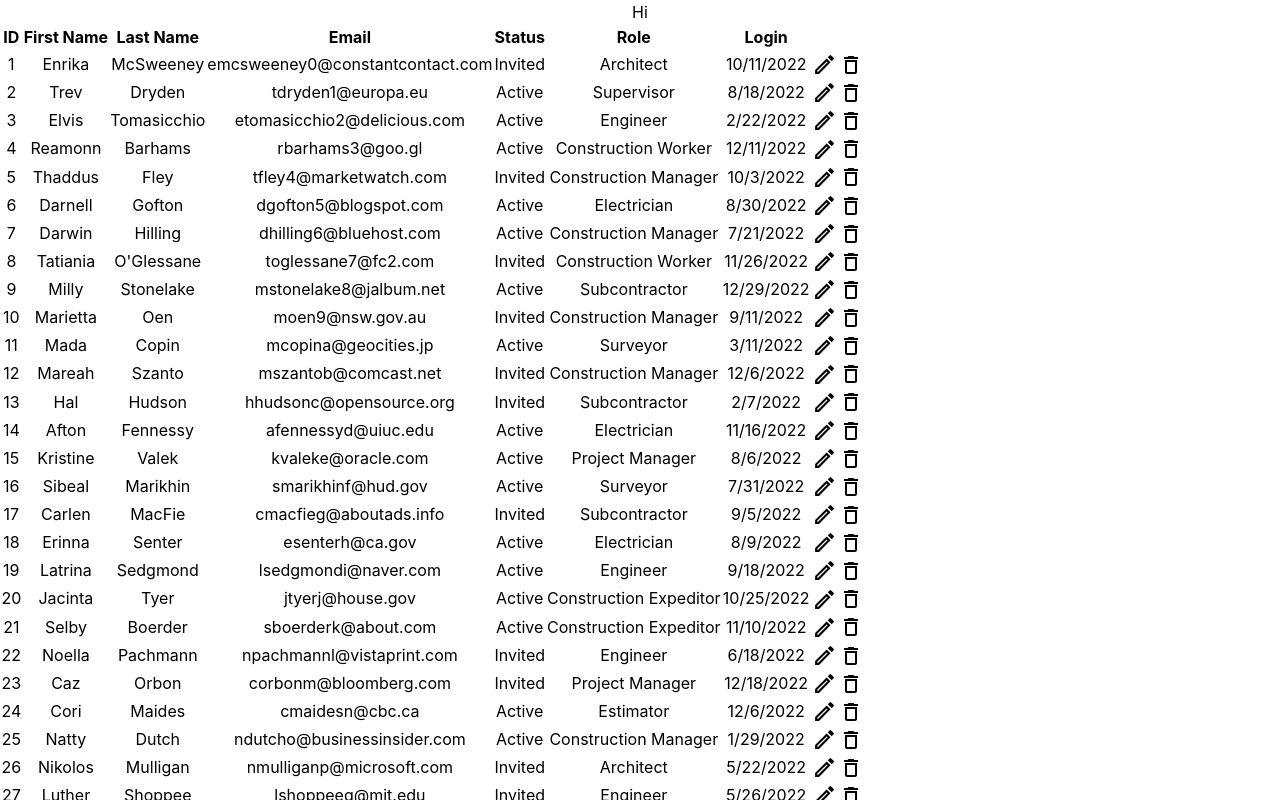
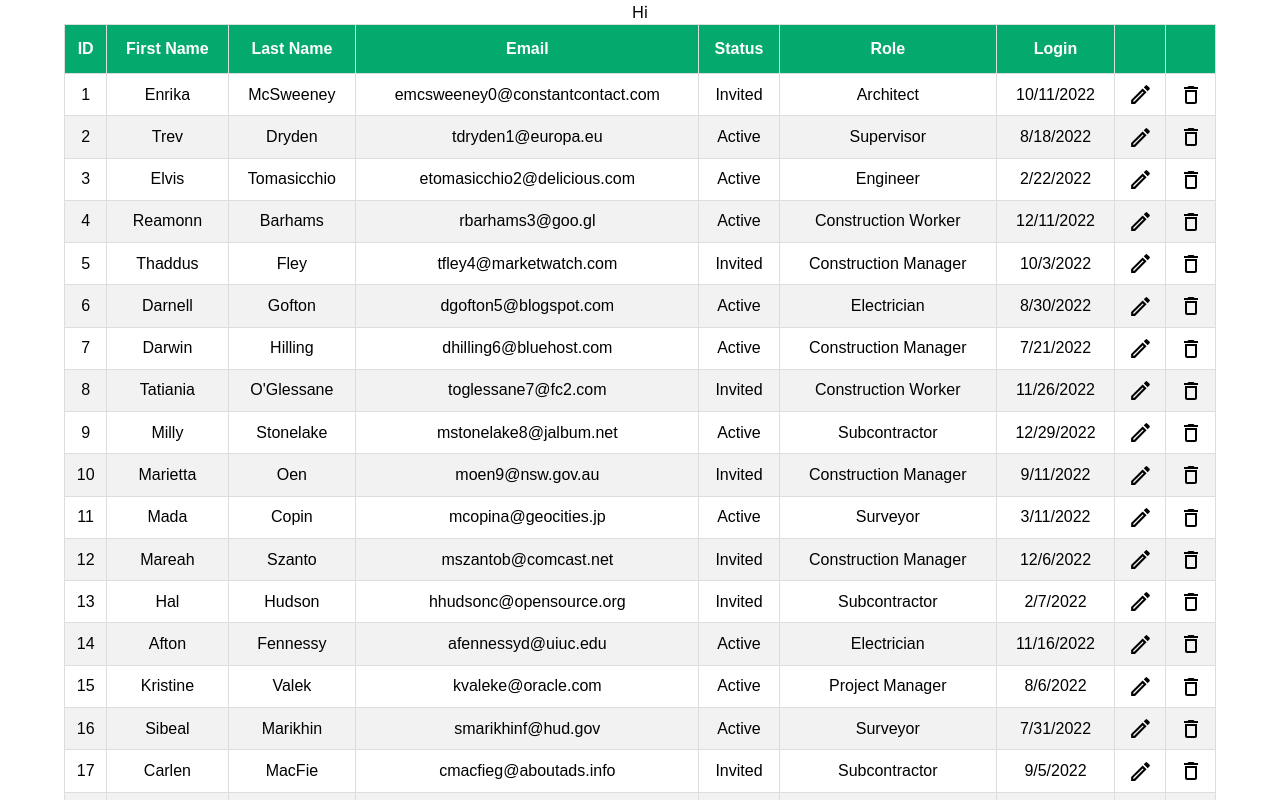
Before and after one commit to ambikabongirwar/UsersPage, a React (Create React App) app: page / in a window 1280 px wide. Shown: the top 800 px of the page. Built offline with nearby package versions, Linux system fonts and the light colour scheme.

Commit message:
added temporary styles to table

```diff
--- a/src/App.tsx
+++ b/src/App.tsx
@@ -8,6 +8,8 @@ function App() {
     <div className="App">
       Hi
       <UsersTable></UsersTable>
+      <br/>
+      <input className="bg-white focus:outline-none focus:shadow-outline border border-gray-300 rounded-lg py-2 px-4 block appearance-none leading-normal m-10" type="email" placeholder="jane@example.com"></input>
     </div>
   );
 }
--- a/src/Components/UsersTable.tsx
+++ b/src/Components/UsersTable.tsx
@@ -3,6 +3,8 @@ import { useTable, Column } from 'react-table'
 import MOCK_DATA from './MOCK_DATA.json'
 import {COLUMNS} from './columns'
 import { IUser } from './Types'
+import './table.css'
+import { Container } from '@mui/system'
 
 export default function UsersTable() {
 
@@ -25,8 +27,8 @@ export default function UsersTable() {
     } = tableInstance
 
   return (
-    <>
-    <table {...getTableProps()}>
+    <Container>
+        <table {...getTableProps()} >
         <thead>
             {
                 headerGroups.map((headerGroup) => (
@@ -55,6 +57,6 @@ export default function UsersTable() {
             }
         </tbody>
     </table>
-</>
+    </Container>
   )
 }
--- /dev/null
+++ b/src/Components/table.css
@@ -0,0 +1,22 @@
+table {
+    font-family: Arial, Helvetica, sans-serif;
+    border-collapse: collapse;
+    width: 100%;
+  }
+
+  table td, table th {
+    border: 1px solid #ddd;
+    padding: 8px;
+  }
+
+  table tr:nth-child(even){background-color: #f2f2f2;}
+
+  table tr:hover {background-color: #ddd;}
+
+  table th {
+    padding-top: 12px;
+    padding-bottom: 12px;
+    text-align: center;
+    background-color: #04AA6D;
+    color: white;
+  }
--- /dev/null
+++ b/tailwind.config.js
@@ -0,0 +1,8 @@
+/** @type {import('tailwindcss').Config} */
+module.exports = {
+  content: [],
+  theme: {
+    extend: {},
+  },
+  plugins: [],
+}
```
